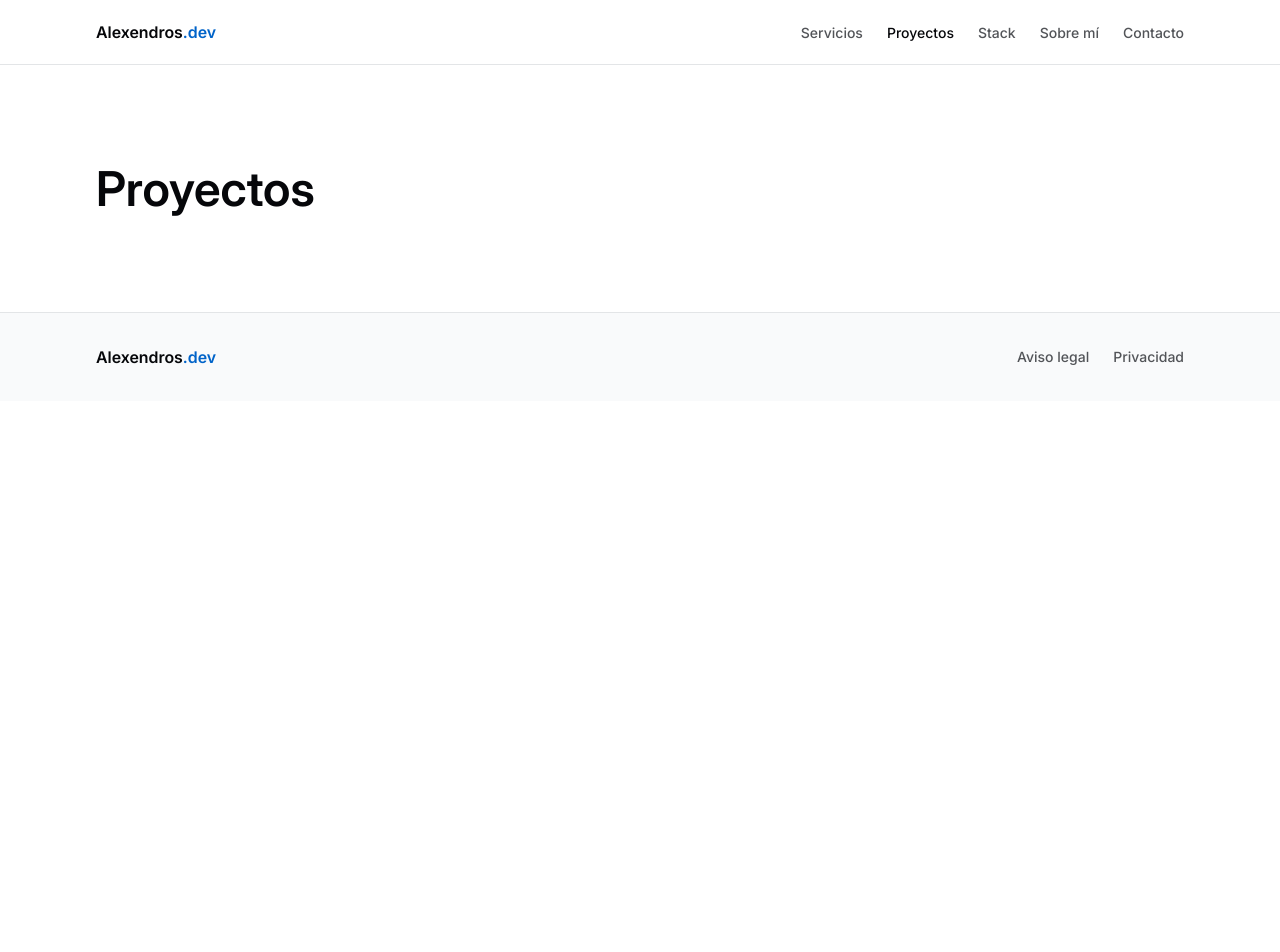
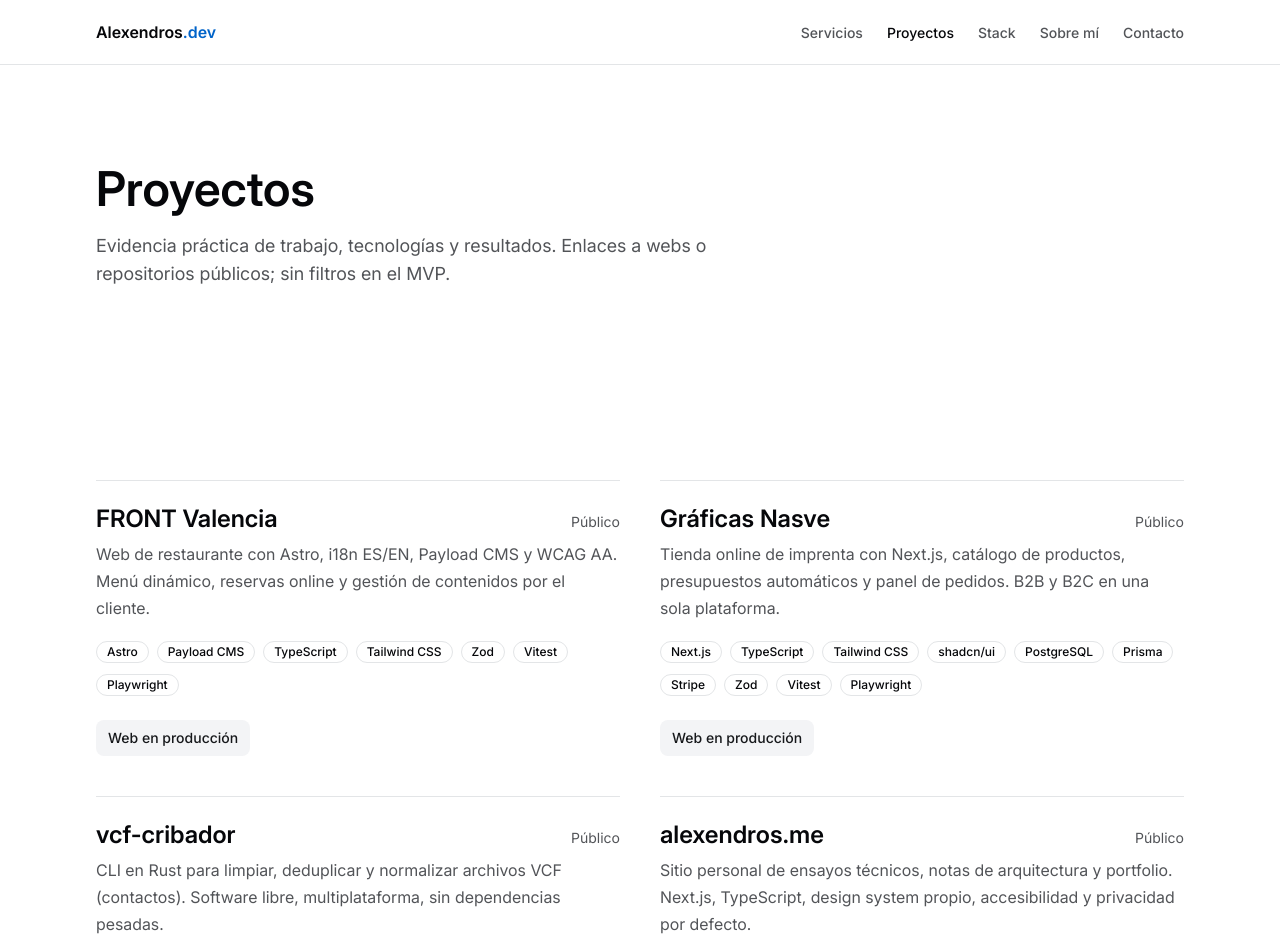
Before and after one commit to Iniciativas-Alexendros/nuevowebsite-alexendrosdev, a Next.js app: page /proyectos in a window 1280 px wide. Shown: the top 952 px of the page. Before the commit the page ends 800 px from the top, so only its background shows below. Built offline with nearby package versions, Linux system fonts and the light colour scheme; no server answers.

Commit message:
feat(portfolio): ProjectCard, ProjectGrid y página /proyectos
Implementa el listado de proyectos publicados desde contenido tipado,
con CTA de contacto y refactor de FeaturedProjects.

REQ-DOMAIN-PROJECTCARD-001 SPECS §6.4 DEC-SPECS-03 NFR-SEO-001
REQ-GLOBAL-002 Fase 6

```diff
--- a/src/app/(marketing)/proyectos/page.tsx
+++ b/src/app/(marketing)/proyectos/page.tsx
@@ -1,13 +1,39 @@
 import type { Metadata } from "next";
 
+import { CtaSection } from "@/components/domain/cta-section";
+import { ProjectGrid } from "@/components/domain/project-grid";
+import { Container } from "@/components/layout/container";
 import { PageHeader } from "@/components/layout/page-header";
+import { Section } from "@/components/layout/section";
+import { getPublishedProjects } from "@/lib/content";
 import { buildPageMetadata } from "@/lib/seo";
 
 export const metadata: Metadata = buildPageMetadata({
   title: "Proyectos",
+  description:
+    "Cuatro proyectos públicos: FRONT Valencia, Gráficas Nasve, vcf-cribador y alexendros.me. Evidencia técnica sin casos de estudio MDX en el MVP.",
   path: "/proyectos",
 });
 
 export default function ProyectosPage() {
-  return <PageHeader title="Proyectos" />;
+  const projects = getPublishedProjects();
+
+  return (
+    <>
+      <PageHeader
+        title="Proyectos"
+        description="Evidencia práctica de trabajo, tecnologías y resultados. Enlaces a webs o repositorios públicos; sin filtros en el MVP."
+      />
+      <Section>
+        <Container>
+          <ProjectGrid projects={projects} />
+        </Container>
+      </Section>
+      <CtaSection
+        title="¿Encaja con lo que buscas?"
+        description="Escríbeme con el contexto del proyecto. Si no encajo, te lo digo en la primera conversación."
+        cta={{ label: "Contactar", href: "/contacto" }}
+      />
+    </>
+  );
 }
--- a/src/components/domain/featured-projects.tsx
+++ b/src/components/domain/featured-projects.tsx
@@ -1,4 +1,5 @@
 import type { Project } from "@/lib/validations/content";
+import { ProjectCard } from "@/components/domain/project-card";
 import { Link } from "@/components/ui/link";
 import { cn } from "@/lib/utils";
 
@@ -11,7 +12,7 @@ export type FeaturedProjectsProps = {
 
 /**
  * Proyectos destacados sin capturas (DES-07 diferido).
- * Enlace principal: primer link del proyecto o /proyectos.
+ * Reutiliza ProjectCard (REQ-DOMAIN-PROJECTCARD-001).
  */
 export function FeaturedProjects({
   projects,
@@ -32,24 +33,11 @@ export function FeaturedProjects({
         </Link>
       </div>
       <ul className="grid list-none grid-cols-1 gap-8 md:grid-cols-2">
-        {projects.map((project) => {
-          const primaryLink = project.links?.[0];
-          const href = primaryLink?.href ?? "/proyectos";
-
-          return (
-            <li key={project.id} className="flex flex-col gap-3 border-t border-border pt-6">
-              <h3 className="text-xl font-semibold text-foreground">{project.title}</h3>
-              <p className="text-base leading-relaxed text-foreground-muted">
-                {project.shortDescription}
-              </p>
-              <div>
-                <Link href={href} variant="secondary" size="sm">
-                  {primaryLink?.label ?? "Ver proyectos"}
-                </Link>
-              </div>
-            </li>
-          );
-        })}
+        {projects.map((project) => (
+          <li key={project.id}>
+            <ProjectCard project={project} />
+          </li>
+        ))}
       </ul>
     </div>
   );
--- /dev/null
+++ b/src/components/domain/project-card.tsx
@@ -0,0 +1,66 @@
+import type { Project, ProjectVisibility } from "@/lib/validations/content";
+import { Badge } from "@/components/ui/badge";
+import { Link } from "@/components/ui/link";
+import { getTechnologyById } from "@/lib/content";
+import { cn } from "@/lib/utils";
+
+const VISIBILITY_LABEL: Record<ProjectVisibility, string> = {
+  publico: "Público",
+  limitado: "Limitado",
+  privado: "Privado",
+};
+
+export type ProjectCardProps = {
+  project: Project;
+  className?: string;
+};
+
+/**
+ * Tarjeta de proyecto (REQ-DOMAIN-PROJECTCARD-001).
+ * Una sola acción enfocable; sin placeholders de imagen (DES-07).
+ */
+export function ProjectCard({ project, className }: ProjectCardProps) {
+  const primaryLink = project.links?.[0];
+  const href = primaryLink?.href ?? "/proyectos";
+  const linkLabel = primaryLink?.label ?? "Ver proyectos";
+
+  const techNames = project.technologies
+    .map((id) => getTechnologyById(id)?.name)
+    .filter((name): name is string => Boolean(name));
+
+  return (
+    <article className={cn("flex h-full flex-col gap-4 border-t border-border pt-6", className)}>
+      {/* Sin images[] hasta capturas reales (DES-07); no placeholders. */}
+      <div className="flex flex-col gap-2">
+        <div className="flex flex-wrap items-baseline justify-between gap-2">
+          <h3 className="text-xl font-semibold text-foreground">{project.title}</h3>
+          <span className="text-sm text-foreground-muted">
+            {VISIBILITY_LABEL[project.visibility]}
+          </span>
+        </div>
+        <p className="text-base leading-relaxed text-foreground-muted">
+          {project.shortDescription}
+        </p>
+      </div>
+
+      {techNames.length > 0 ? (
+        <ul
+          className="flex list-none flex-wrap gap-2"
+          aria-label={`Tecnologías de ${project.title}`}
+        >
+          {techNames.map((name) => (
+            <li key={name}>
+              <Badge variant="outline">{name}</Badge>
+            </li>
+          ))}
+        </ul>
+      ) : null}
+
+      <div className="mt-auto pt-2">
+        <Link href={href} variant="secondary" size="sm">
+          {linkLabel}
+        </Link>
+      </div>
+    </article>
+  );
+}
--- /dev/null
+++ b/src/components/domain/project-grid.tsx
@@ -0,0 +1,24 @@
+import type { Project } from "@/lib/validations/content";
+import { ProjectCard } from "@/components/domain/project-card";
+import { cn } from "@/lib/utils";
+
+export type ProjectGridProps = {
+  projects: Project[];
+  className?: string;
+};
+
+/**
+ * Grid de proyectos (REQ-DOMAIN-PROJECTCARD-001).
+ * Conserva orden lógico de lectura al cambiar de columnas.
+ */
+export function ProjectGrid({ projects, className }: ProjectGridProps) {
+  return (
+    <ul className={cn("grid list-none grid-cols-1 gap-10 md:grid-cols-2", className)}>
+      {projects.map((project) => (
+        <li key={project.id}>
+          <ProjectCard project={project} />
+        </li>
+      ))}
+    </ul>
+  );
+}
```
